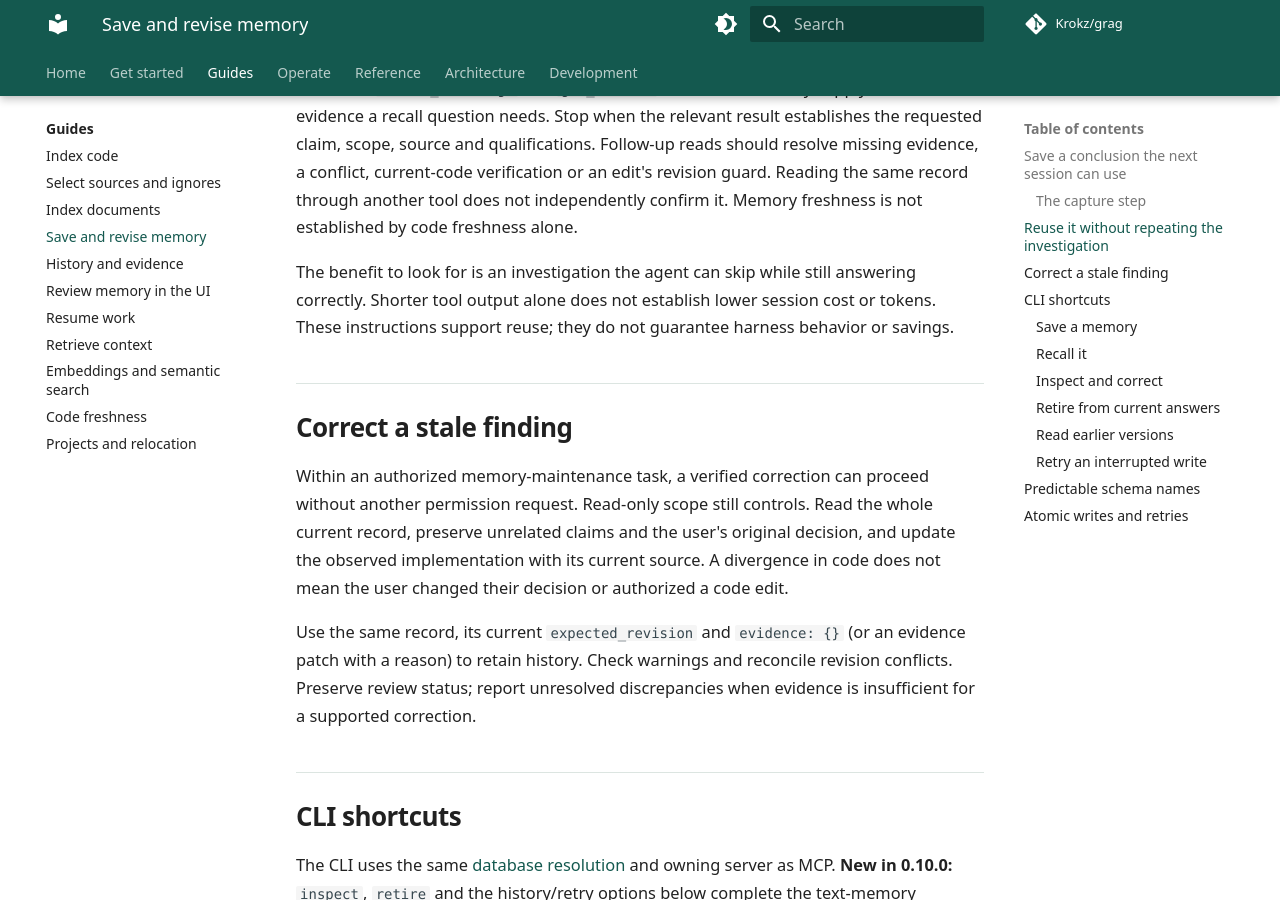
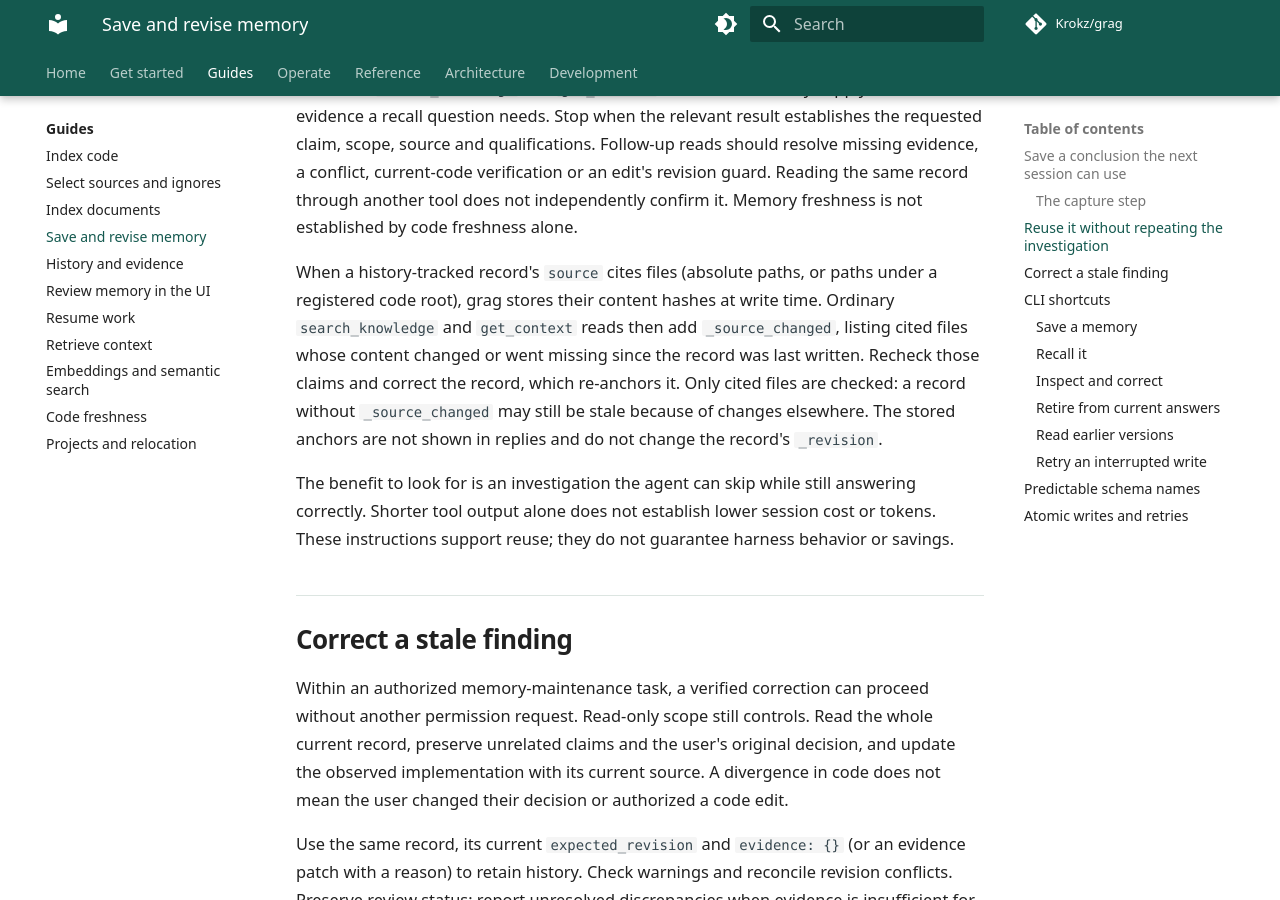
Before and after one commit to Krokz/grag, an MkDocs documentation site: the page built from docs/guides/memory.md, in a window 1280 px wide and 900 px high, scrolled down 3080 px. Built offline with MkDocs 1.6.1 and Material for MkDocs 9.7.7, drawn with Linux system fonts in a browser that asks for light colours; comment, search, counter and statistics services are not loaded.

Commit message:
docs: explain source-change flags on memory reads

```diff
--- a/docs/guides/memory.md
+++ b/docs/guides/memory.md
@@ -95,6 +95,15 @@ requested claim, scope, source and qualifications. Follow-up reads should resolv
 missing evidence, a conflict, current-code verification or an edit's revision guard.
 Reading the same record through another tool does not independently confirm it.
 Memory freshness is not established by code freshness alone.
+
+When a history-tracked record's `source` cites files (absolute paths, or paths
+under a registered code root), grag stores their content hashes at write time.
+Ordinary `search_knowledge` and `get_context` reads then add `_source_changed`,
+listing cited files whose content changed or went missing since the record was
+last written. Recheck those claims and correct the record, which re-anchors it.
+Only cited files are checked: a record without `_source_changed` may still be
+stale because of changes elsewhere. The stored anchors are not shown in replies
+and do not change the record's `_revision`.
 
 The benefit to look for is an investigation the agent can skip while still answering
 correctly. Shorter tool output alone does not establish lower session cost or tokens.
```
Also changed, not shown: .agents/skills/grag/references/memory.md (+4 -0 lines), .claude/skills/grag/references/memory.md (+4 -0 lines), .cursor/skills/grag/references/memory.md (+4 -0 lines), src/grag/assets/skill/references/memory.md (+4 -0 lines).
